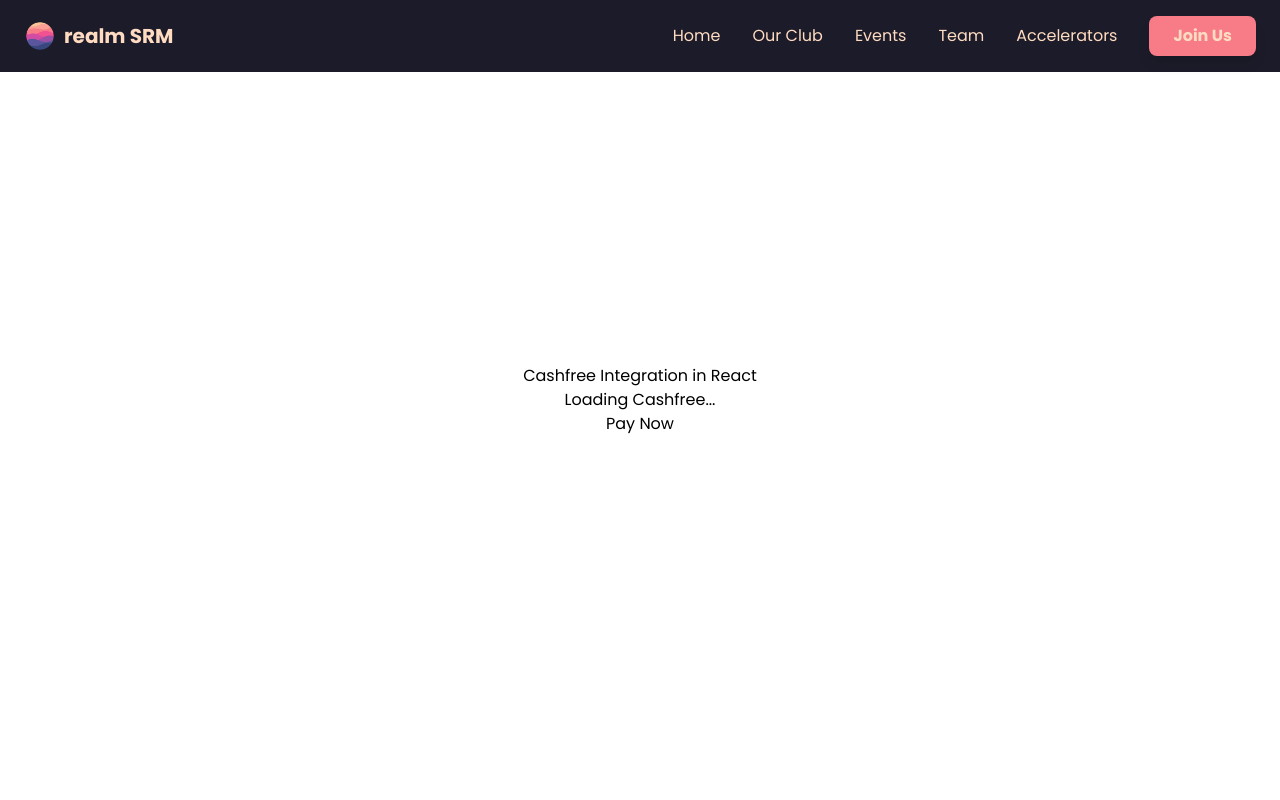
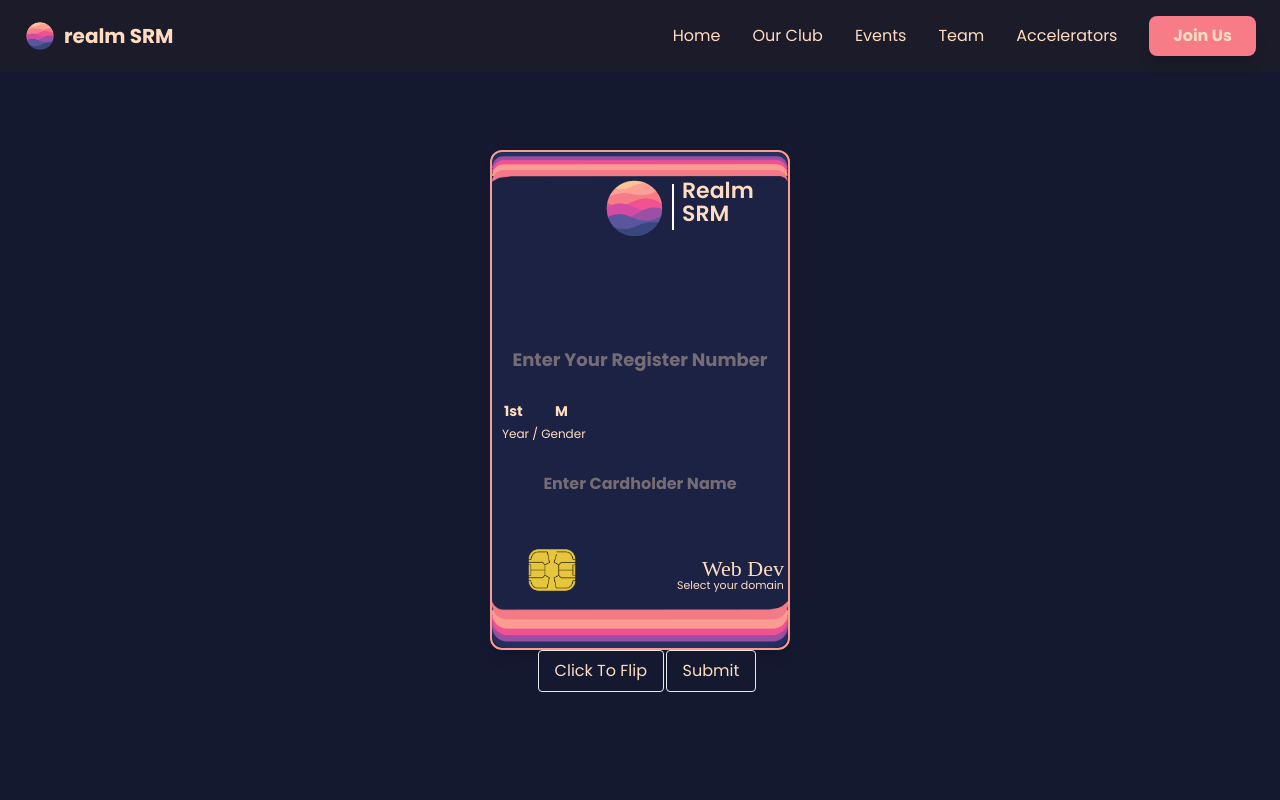
Before and after one commit to realm-SRM/realm-srm-website, a React (Vite) app: page /join-us in a window 1280 px wide. Shown: the top 800 px of the page. Built offline with nearby package versions, Linux system fonts and the light colour scheme; a web font is replaced by a local one; what @cashfreepayments/cashfree-js would draw is missing.

Commit message:
feat: Integrated Payment gateway

```diff
--- a/src/Components/JoinUs.jsx
+++ b/src/Components/JoinUs.jsx
@@ -2,6 +2,14 @@
 import { useState, useEffect } from 'react';
 import loadCashfree from "./cashfreeService";
 import {load} from "@cashfreepayments/cashfree-js" ;
+import {motion, easeIn} from "framer-motion";
+import Logo from "../assets/image.png";
+import Down from "../assets/idfrontdown.png";
+import Up from "../assets/idfrontup.png";
+import Chip from "../assets/Chip.png";
+import TapPay from "../assets/TapPay.png";
+import ReactCardFlip from "react-card-flip";
+
 let cashfree;
         var initializeSDK = async function () {
             console.log(cashfree+"1")
@@ -51,13 +59,168 @@
         });
     }, []);
 
+    const [isFlipped, setIsFlipped] = useState(false);
+    const [name, setName] = useState("");
+    const [year, setYear] = useState("1st");
+    const [gender, setGender] = useState("M");
+    const [regNumber, setRegNumber] = useState("");
+    const [phone, setPhone] = useState("");
+    const [email, setEmail] = useState("");
+    const [transaction, settransaction] = useState("");
+    const [domain, setdomain] = useState("");
+    function flipCard() {
+      setIsFlipped(!isFlipped);
+    }
+
+
+
+
     return (
-        <div style={{ textAlign: "center", height: "100vh", display: "flex", flexDirection: "column", justifyContent: "center", alignItems: "center" }}>
-            <h1>Cashfree Integration in React</h1>
-            {cashfree ? <p>Cashfree Loaded Successfully!</p> : <p>Loading Cashfree...</p>}
-            <input type="button" value="Pay Now" onClick={submitPayment} />
-        </div>
-    );
-}
+      <>
+      <div className="flex items-center justify-center h-screen bg-[#141930]">
+        <ReactCardFlip flipDirection="horizontal" isFlipped={isFlipped}>
+          <motion.div
+           whileInView={{ opacity: 1, y: 0 }}
+           initial={{ opacity: 0, y: -500 }}
+           transition={{ duration: 1.3 }}
+          >
+            <div className="relative w-[300px] h-[500px] bg-[#1b2243] rounded-xl overflow-hidden border-2 border-[#F99D93] shadow-lg">
+              <div className="absolute top-0 left-0 w-full h-20">
+                <img src={Up} alt="" />
+              </div>
+              <div className="absolute top-6 flex justify-center text-white">
+                <img className="w-[65px] rounded-full ml-[110px]" src={Logo} alt="LOGO" />
+              </div>
+              <div className="flex flex-col items-start absolute top-8 left-[180px] border-l-2 border-white pl-2">
+                <h2 className="text-[22px] font-semibold text-[#FFDCC1] mt-[-10px]">Realm</h2>
+                <h2 className="text-[22px] font-semibold text-[#FFDCC1] mt-[-10px]">SRM</h2>
+              </div>
+              <div className="absolute top-[160px] text-[#FFDCC1] w-full">
+                <input
+                  type="text"
+                  placeholder="Enter Your Register Number"
+                  value={regNumber}
+                  onChange={(e) => setRegNumber(e.target.value)}
+                  className="text-md font-bold text-center mt-[30px] w-[95%] mx-auto block bg-transparent rounded px-2 py-1 placeholder-[#FFDCC1] placeholder-opacity-40 text-[18px]"
+                />
+                <div className="flex mt-[20px]">
+                  <select
+                    className="text-[14px] font-bold px-3 py-1 rounded text-[#FFDCC1] bg-transparent appearance-none"
+                    value={year}
+                    onChange={(e) => setYear(e.target.value)}
+                  >
+                    <option className="text-black" value="1st">1st</option>
+                    <option className="text-black" value="2nd">2nd</option>
+                    <option className="text-black" value="3rd">3rd</option>
+                  </select>
+                  <select
+                    className="text-[14px] font-bold px-3 py-1 rounded text-[#FFDCC1] bg-transparent appearance-none"
+                    value={gender}
+                    onChange={(e) => setGender(e.target.value)}
+                  >
+                    <option className="text-black" value="M">M</option>
+                    <option className="text-black" value="F">F</option>
+                    <option className="text-black" value="not say">Prefer not to say</option>
+                  </select>
+                </div>
+                <p className="text-xs text-[#FFDCC1] ml-[10px]">Year / Gender</p>
+                <input
+                  type="text"
+                  placeholder="Enter Cardholder Name"
+                  value={name}
+                  onChange={(e) => setName(e.target.value)}
+                  className="mt-[26px] w-[80%] mx-auto block text-center text-md font-bold text-[#FFDCC1] bg-transparent rounded px-2 py-1 placeholder-[#FFDCC1] placeholder-opacity-40"
+                />
+              </div>
+              <div className="mt-[400px] ml-[210px] text-[#FFDCC1]">
+              <select
+               className="text-[22px] font-belle  px-0 outline-none  rounded text-[#FFDCC1] bg-transparent appearance-none"
+              value={domain}
+              onChange={(e) => setdomain(e.target.value)}
+              >
+                <option className="text-black font-poppins text-[13px] text-center" value="Web Dev">Web Dev</option>
+                <option className="text-black font-poppins text-[13px] text-center" value="App Dev">App Dev</option>
+                <option className="text-black font-poppins text-[13px] text-center" value="AI/Ml">AI/ML</option>
+                <option className="text-black font-poppins text-[13px] text-center" value="R&D">R&D</option>
+                <option className="text-black font-poppins text-[13px] text-center " value="UI/UX">UI/UX</option>
+                <option className="text-black font-poppins text-[13px] text-center" value="Events">Events</option>
+              </select>
+              <h2 className="text-[11px] mt-[-8px] ml-[-25px]">Select your domain</h2>
+            </div>
+              <div className="absolute bottom-0 left-0 w-full h-18">
+                <img src={Down} alt="" />
+              </div>
+              <div className="absolute bottom-[70px] left-[60px] transform -translate-x-1/2 w-12 h-8">
+              <img src={Chip} alt="" />
+            </div>
+            </div>
+          </motion.div>
+
+          <div>
+            <div className="relative w-[300px] h-[500px] rounded-xl overflow-hidden bg-[#1b2243] border-2 border-[#F99D93] shadow-lg">
+              <div className="absolute top-0 left-0 w-full h-20">
+                <img src={Up} alt="" />
+              </div>
+              <div className="absolute top-6 flex justify-center text-white">
+                <img className="w-[65px] rounded-full ml-[110px]" src={Logo} alt="LOGO" />
+              </div>
+              <div className="flex flex-col items-start absolute top-8 left-[180px] border-l-2 border-white pl-2">
+                <h2 className="text-[22px] font-semibold text-[#FFDCC1] mt-[-10px]">Realm</h2>
+                <h2 className="text-[22px] font-semibold text-[#FFDCC1] mt-[-10px]">SRM</h2>
+              </div>
+              <div className="absolute top-[150px] text-[#FFDCC1] w-full">
+                <input
+                  type="text"
+                  placeholder="Enter Your Phone Number"
+                  value={phone}
+                  onChange={(e) => setPhone(e.target.value)}
+                  className="text-md font-bold text-center w-[80%] mx-auto mt-[-20px] block bg-transparent rounded px-1 py-1 placeholder-[#FFDCC1] placeholder-opacity-40"
+                />
+                <input
+                  type="email"
+                  placeholder="Enter Your Email"
+                  value={email}
+                  onChange={(e) => setEmail(e.target.value)}
+                  className="text-md font-bold text-center w-[80%] mx-auto block bg-transparent rounded px-2 py-1 placeholder-[#FFDCC1] placeholder-opacity-40 mt-3"
+                />
+              </div>
+              <div className="flex mt-[300px] justify-center">
+                <h2 className="mt-[-70px] text-[#FFDCC1] font-bold text-[20px]">Tap Here To Pay</h2>
+
+              </div>
+              <img className="w-[150px] ml-[30%] mt-[-5px]" src={TapPay} alt="Tap&Pay" onClick={ submitPayment } />
+
+              <div className="absolute bottom-12 ml-[38px] text-[11px] text-[#FFDCC1] text-center">
+                “Good luck! Hoping to see you in our club”
+              </div>
+              <div className="absolute bottom-0 left-0 w-full h-18">
+                <img src={Down} alt="" />
+              </div>
+            </div>
+          </div>
+        </ReactCardFlip>
+        <motion.button
+         whileInView={{ opacity: 1, x: 0 }}
+         initial={{ opacity: 0, x: -500 }}
+         transition={{ duration: 0.5, delay: 0 }}
+          className="absolute left-[42%] top-[650px] border text-[#FFDCC1] bg-[#141930] outline-none px-4 py-2 rounded transition-transform duration-300 hover:scale-105 active:scale-95"
+          onClick={flipCard}
+        >
+          Click To Flip
+        </motion.button>
+        <motion.button
+         whileInView={{ opacity: 1, x: 0 }}
+         initial={{ opacity: 0, x: 500 }}
+         transition={{ duration: 0.5 }}
+          className="absolute left-[52%] top-[650px] border text-[#FFDCC1] bg-[#141930] outline-none px-4 py-2 rounded transition-transform duration-300 hover:scale-105 active:scale-95"
+        >
+          Submit
+        </motion.button>
+      </div>
+    </>
+  );
+};
+
+
 
 export default JoinUs;
```
Also changed, not shown: src/assets/TapPay.png (added).
